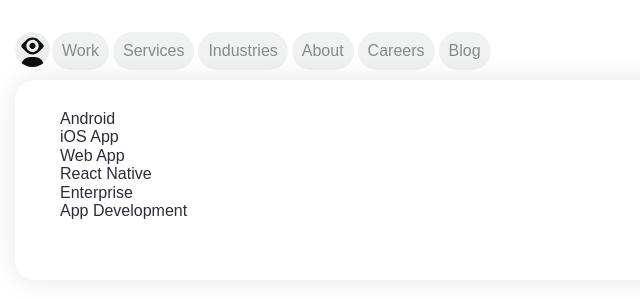
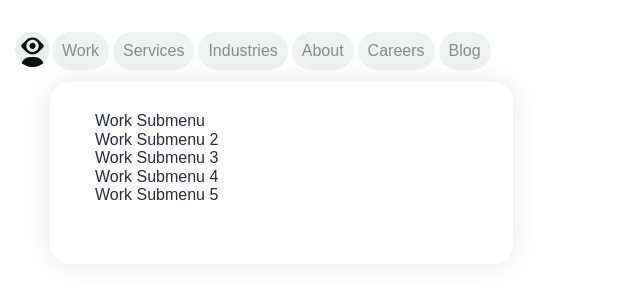
Before and after one commit to kendalbessette/bh-redesign-header, a Next.js app: page / in a window 1280 px wide. Both pictures are taken after a click on the button "Work". Shown: the top 300 px of the page, without its empty margins (0-640 px from the left). Built offline with nearby package versions, Linux system fonts and the light colour scheme.

Commit message:
feature: added dropdown menu functionality

```diff
--- a/package.json
+++ b/package.json
@@ -14,8 +14,13 @@
     "node": "17.9.0"
   },
   "dependencies": {
+    "@mui/material": "^5.6.2",
+    "@mui/styled-engine-sc": "^5.6.1",
+    "@radix-ui/react-dropdown-menu": "^0.1.6",
+    "@radix-ui/react-popover": "0.1.6",
     "dotenv": "^16.0.0",
     "fs": "^0.0.1-security",
+    "material-ui-popup-state": "^2.0.0",
     "next": "^12.1.5",
     "polished": "^4.2.2",
     "react": "^18.0.0",
--- /dev/null
+++ b/src/components/navbar/dropdown/index.tsx
@@ -0,0 +1,51 @@
+import React, {useCallback, useEffect, useRef, useState} from 'react';
+import {NavBar, SubMenuContainer} from './style';
+
+interface DropdownProps {
+  label: string;
+  children: {
+    title: string;
+    path: string;
+  };
+}
+
+const Dropdown = ({label, children}: DropdownProps) => {
+  const [isOpen, setIsOpen] = useState(false);
+  const containerRef = useRef();
+
+  const onMouseDown = useCallback(
+    e => {
+      if (containerRef.current && !containerRef.current.contains(e.target)) {
+        setIsOpen(false);
+      }
+    },
+    [containerRef, setIsOpen]
+  );
+
+  useEffect(() => {
+    window.addEventListener('mousedown', onMouseDown);
+
+    return () => window.removeEventListener('mousedown', onMouseDown);
+  }, [onMouseDown]);
+
+  const toggleIsOpen = () => {
+    setIsOpen(!isOpen);
+  };
+
+  return (
+    <div ref={containerRef} className="dropdown-container">
+      <NavBar>
+        <div className="dropdown-label" onClick={toggleIsOpen}>
+          {label}
+        </div>
+      </NavBar>
+      {isOpen && (
+        <div className="dropdown-content">
+          <SubMenuContainer>{children}</SubMenuContainer>
+        </div>
+      )}
+    </div>
+  );
+};
+
+export default Dropdown;
--- /dev/null
+++ b/src/components/navbar/dropdown/style.ts
@@ -0,0 +1,28 @@
+import styled from 'styled-components';
+
+export const NavBar = styled.button`
+  font-family: sans-serif;
+  color: #878a8e;
+  padding: 10px;
+  margin: 2px;
+  border-radius: 35px;
+  background: #f0f1f1;
+  vertical-align: middle;
+  text-decoration: none;
+  border: none;
+
+  &:hover {
+    background: black;
+    color: white;
+  }
+`;
+
+export const SubMenuContainer = styled.div`
+  position: absolute;
+  margin-top: 10px;
+  padding: 30px 45px 60px;
+  border-radius: 20px;
+  box-shadow: 0px 0px 30px rgba(0, 0, 0, 0.1);
+  border-radius: 20px;
+  width: 97%;
+`;
--- a/src/components/navbar/index.tsx
+++ b/src/components/navbar/index.tsx
@@ -1,87 +1,138 @@
-import React, {useState} from 'react';
-import {NavBarElement} from './navbarItem';
-import {NavContainer} from './style';
+import React from 'react';
+import {NavContainer, StyledSubMenuContainer, StyledSubMenuLink} from './style';
 import {BigHumanLogoCircle} from '../../assets/bighumanlogo';
-import {SubMenu} from './submenu';
+import Dropdown from './dropdown';
+import Link from 'next/link';
 
 //placeholder route data
 const routes = [
   {
     path: 'work',
     title: 'Work',
+    id: '1',
     submenuTitle: 'Development',
-    subcategories: {
-      title: 'App Development',
+    subcategories: [
+      {
+        title: 'Work Submenu',
         path: '/services/enterprise-app-development',
       },
+      {
+        title: 'Work Submenu 2',
+        path: '/services/enterprise-app-development',
+      },
+      {
+        title: 'Work Submenu 3',
+        path: '/services/enterprise-app-development',
+      },
+      {
+        title: 'Work Submenu 4',
+        path: '/services/enterprise-app-development',
+      },
+      {
+        title: 'Work Submenu 5',
+        path: '/services/enterprise-app-development',
+      },
+    ],
   },
   {
     path: '/services',
     title: 'Services',
+    id: '2',
     submenuTitle: 'Development',
-    subcategories: {
-      title: 'App Development',
+    subcategories: [
+      {
+        title: 'Services Submenu',
         path: '/services/enterprise-app-development',
       },
+    ],
   },
   {
     path: '/industries',
     title: 'Industries',
+    id: '3',
     submenuTitle: 'Development',
-    subcategories: {
-      title: 'App Development',
+    subcategories: [
+      {
+        title: 'Industries Submenu',
         path: '/services/enterprise-app-development',
       },
+    ],
   },
   {
     path: '/about',
     title: 'About',
     submenuTitle: 'Development',
-    subcategories: {
-      title: 'App Development',
+    id: '4',
+    subcategories: [
+      {
+        title: 'About Submenu',
         path: '/services/enterprise-app-development',
       },
+    ],
   },
   {
     path: '/careers',
     title: 'Careers',
+    id: '5',
     submenuTitle: 'Development',
-    subcategories: {
-      title: 'App Development',
+    subcategories: [
+      {
+        title: 'Careers Submenu ',
         path: '/services/enterprise-app-development',
       },
+      {
+        title: 'Careers Submenu 2',
+        path: '/services/enterprise-app-development',
+      },
+      {
+        title: 'Careers Submenu 3',
+        path: '/services/enterprise-app-development',
+      },
+      {
+        title: 'Careers Submenu 4',
+        path: '/services/enterprise-app-development',
+      },
+    ],
   },
   {
     path: '/blog',
     title: 'Blog',
+    id: '6',
     submenuTitle: 'Development',
-    subcategories: {
-      title: 'App Development',
+    subcategories: [
+      {
+        title: 'Blog Submenu',
         path: '/services/enterprise-app-development',
       },
+    ],
   },
 ];
 
-export function Navbar() {
-  const [show, setShow] = useState(false);
-
-  function toggleShow() {
-    setShow(!show);
+interface NavBarProps {
+  containerStyle?: React.CSSProperties;
 }
 
+export function Navbar({containerStyle}: NavBarProps) {
   return (
-    <div>
     <NavContainer>
       <a href="/">
         <BigHumanLogoCircle />
       </a>
       {routes.map(route => (
-          <nav>
-            <NavBarElement title={route.title} key={`nav_item_${route.path}`} onClick={toggleShow} />
-          </nav>
+        <Dropdown label={route.title}>
+          <div className="nav-submenu" style={containerStyle}>
+            {route.subcategories.map(subMenu => (
+              <StyledSubMenuContainer>
+                <Link href={subMenu.path}>
+                  <StyledSubMenuLink>
+                    <a>{subMenu.title}</a>
+                  </StyledSubMenuLink>
+                </Link>
+              </StyledSubMenuContainer>
+            ))}
+          </div>
+        </Dropdown>
       ))}
     </NavContainer>
-      {show && <SubMenu />}
-    </div>
   );
 }
--- a/src/components/navbar/navbarItem/index.tsx
+++ /dev/null
@@ -1,14 +0,0 @@
-import React from 'react';
-import {StyledNavBarButton} from './style';
-interface NavBarElementProps {
-  title: string;
-  active?: boolean;
-  buttonStyle?: React.CSSProperties;
-  onClick: React.MouseEventHandler<HTMLButtonElement>;
-}
-
-export const NavBarElement: React.FC<NavBarElementProps> = ({title, active, buttonStyle, onClick}) => (
-  <StyledNavBarButton className={active ? 'active' : ''} style={buttonStyle} onClick={onClick}>
-    {title}
-  </StyledNavBarButton>
-);
--- a/src/components/navbar/navbarItem/style.ts
+++ /dev/null
@@ -1,22 +0,0 @@
-import styled from 'styled-components';
-
-export const StyledNavBarButton = styled.button`
-  font-family: sans-serif;
-  color: #878a8e;
-  padding: 10px;
-  margin: 2px;
-  border-radius: 35px;
-  background: #f0f1f1;
-  vertical-align: middle;
-  text-decoration: none;
-  border: none;
-
-  & .active {
-    color: #ffffff;
-  }
-
-  &:hover {
-    background: #000000;
-    color: #ffffff;
-  }
-`;
--- a/src/components/navbar/style.ts
+++ b/src/components/navbar/style.ts
@@ -9,3 +9,28 @@
   position: fixed;
   top: 0;
 `;
+
+export const StyledSubMenuLink = styled.a`
+  font-family: sans-serif;
+  text-decoration: none;
+
+  &:hover {
+    text-decoration: none;
+    color: #0060f0;
+  }
+
+  &:active {
+    text-decoration: none;
+  }
+
+  &:visited {
+    text-decoration: none;
+  }
+
+  &: ;
+`;
+
+export const StyledSubMenuContainer = styled.div`
+  display: flex;
+  flex-direction: column;
+`;
--- a/src/components/navbar/submenu/index.tsx
+++ /dev/null
@@ -1,78 +0,0 @@
-import React from 'react';
-import {SubMenuItem} from '../submenuitem';
-
-import {SubMenuContainer} from './style';
-
-// placeholder route values
-const subRoutes = [
-  {
-    path: 'work',
-    title: 'Work',
-    submenuTitle: 'Development',
-    subcategories: {
-      title: 'Android',
-      path: '/services/enterprise-app-development',
-    },
-  },
-  {
-    path: '/services',
-    title: 'Services',
-    submenuTitle: 'Development',
-    subcategories: {
-      title: 'iOS App',
-      path: '/services/enterprise-app-development',
-    },
-  },
-  {
-    path: '/industries',
-    title: 'Industries',
-    submenuTitle: 'Development',
-    subcategories: {
-      title: 'Web App',
-      path: '/services/enterprise-app-development',
-    },
-  },
-  {
-    path: '/about',
-    title: 'About',
-    submenuTitle: 'Development',
-    subcategories: {
-      title: 'React Native',
-      path: '/services/enterprise-app-development',
-    },
-  },
-  {
-    path: '/careers',
-    title: 'Careers',
-    submenuTitle: 'Development',
-    subcategories: {
-      title: 'Enterprise',
-      path: '/services/enterprise-app-development',
-    },
-  },
-  {
-    path: '/blog',
-    title: 'Blog',
-    submenuTitle: 'Development',
-    subcategories: {
-      title: 'App Development',
-      path: '/services/enterprise-app-development',
-    },
-  },
-];
-
-export function SubMenu() {
-  return (
-    <SubMenuContainer>
-      {subRoutes.map(subRoute => (
-        <div>
-          <SubMenuItem
-            subMenuTitle={subRoute.subcategories.title}
-            nextLinkProps={{href: subRoute.subcategories.path}}
-            key={`nav_route_${subRoute.subcategories.path}`}
-          />
-        </div>
-      ))}
-    </SubMenuContainer>
-  );
-}
--- a/src/components/navbar/submenu/style.ts
+++ /dev/null
@@ -1,21 +0,0 @@
-import styled from 'styled-components';
-
-export const SubMenuContainer = styled.div`
-  margin: 80px 15px;
-  padding: 30px 45px 60px;
-  border-radius: 20px;
-  box-shadow: 0px 0px 30px rgba(0, 0, 0, 0.1);
-  border-radius: 20px;
-  width: 97%;
-  position: absolute;
-`;
-
-export const StyledSubMenuLink = styled.a`
-  text-decoration: none;
-
-  &.active a {
-  }
-
-  &:hover {
-  }
-`;
--- a/src/components/navbar/submenuitem/index.tsx
+++ /dev/null
@@ -1,18 +0,0 @@
-import Link, {LinkProps} from 'next/link';
-import React from 'react';
-import {StyledSubMenuLink, SubMenuElementContainer} from './style';
-
-interface SubMenuItemProps {
-  subMenuTitle?: string;
-  nextLinkProps: LinkProps;
-  containerStyle?: React.CSSProperties;
-  linkStyle?: HTMLAnchorElement;
-}
-
-export const SubMenuItem: React.FC<SubMenuItemProps> = ({subMenuTitle, nextLinkProps, containerStyle}) => (
-  <SubMenuElementContainer style={containerStyle}>
-    <Link {...nextLinkProps}>
-      <StyledSubMenuLink>{subMenuTitle}</StyledSubMenuLink>
-    </Link>
-  </SubMenuElementContainer>
-);
--- a/src/components/navbar/submenuitem/style.ts
+++ /dev/null
@@ -1,15 +0,0 @@
-import styled from 'styled-components';
-
-export const StyledSubMenuLink = styled.a`
-  font-family: sans-serif;
-
-  &:hover {
-    color: #0060f0;
-  }
-
-  & .category-title {
-    font-size: 32px;
-  }
-`;
-
-export const SubMenuElementContainer = styled.div``;
```
Also changed, not shown: 1 other file (tests, documents, lock files or other folders). Lines whose indentation alone changed are shown as unchanged.
